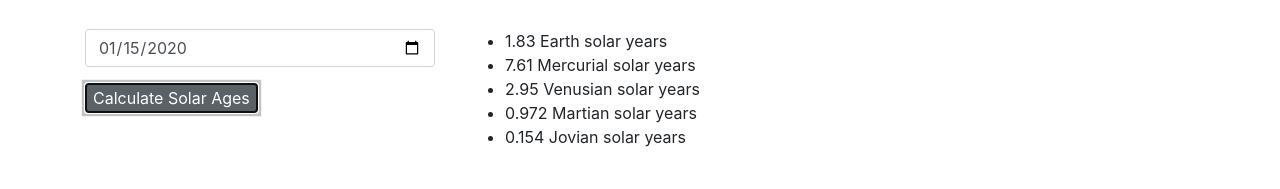
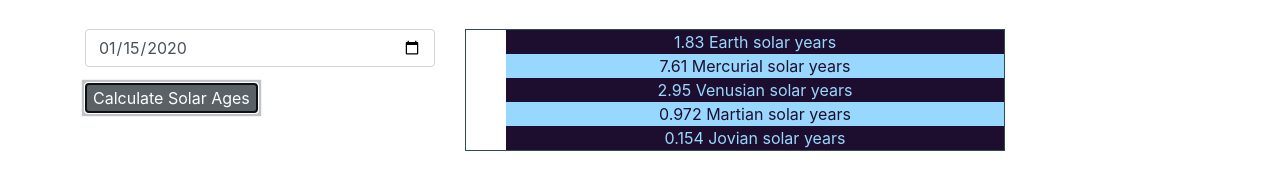
Before and after one commit to Corgibyte/solar-calculator, a website built with webpack: page src/index.html in a window 1280 px wide. Both pictures are taken after typing "2020-01-15" into the empty fields and a click on the button "Calculate Solar Ages". Shown: the part 179-368 px from the top of the page. Built offline with nearby package versions, Linux system fonts and the light colour scheme.

Commit message:
Update styling

```diff
--- a/src/css/styles.css
+++ b/src/css/styles.css
@@ -0,0 +1,22 @@
+li {
+  text-align:center;
+  list-style:none;
+}
+
+.darkLi {
+  color:#99d8fe;
+  background-color:#1d0e2f;
+}
+
+.lightLi {
+  color:#1d0e2f;
+  background-color:#99d8fe;
+}
+
+#outputs {
+  display:none;
+}
+
+ul {
+  border:darkslategray solid 1px;
+}
--- a/src/index.html
+++ b/src/index.html
@@ -18,10 +18,10 @@
           <button type="submit" class="btn-secondary">Calculate Solar Ages</button>
         </form>
       </div>
-      <div class="col-8" id="outputs">
+      <div class="col-6" id="outputs">
         <ul>
           <li class="darkLi" id="earthAge"></li>
-          <li class="lightLI" id="mercurialAge"></li>
+          <li class="lightLi" id="mercurialAge"></li>
           <li class="darkLi" id="venusianAge"></li>
           <li class="lightLi" id="martianAge"></li>
           <li class="darkLi" id="jovianAge"></li>
--- a/src/index.js
+++ b/src/index.js
@@ -11,6 +11,7 @@ $('#inputForm').on('submit', function(event) {
 });
 
 function outputAges(age) {
+  $("#outputs").show();
   $("#earthAge").text(age.earthAge.toPrecision(3) + " Earth solar years");
   $("#mercurialAge").text(age.toMercurial().toPrecision(3) + " Mercurial solar years");
   $("#venusianAge").text(age.toVenusian().toPrecision(3) + " Venusian solar years");
```
